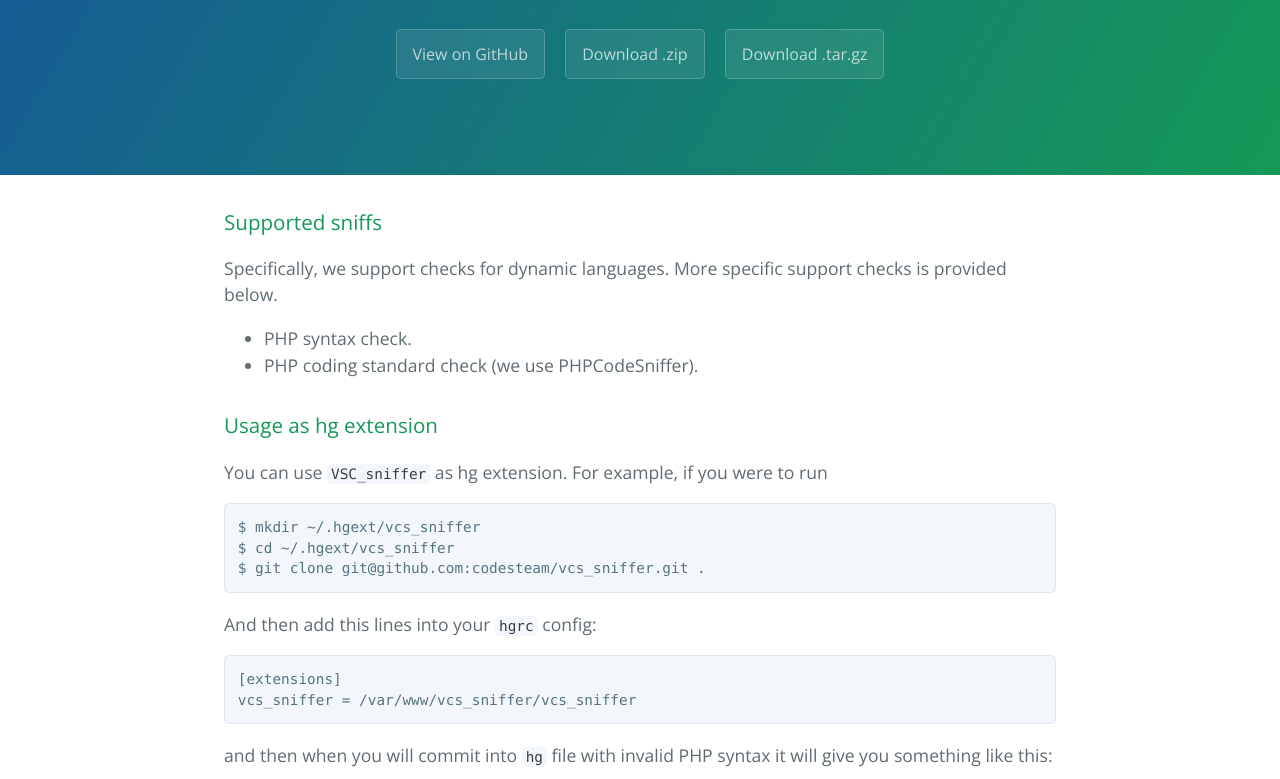
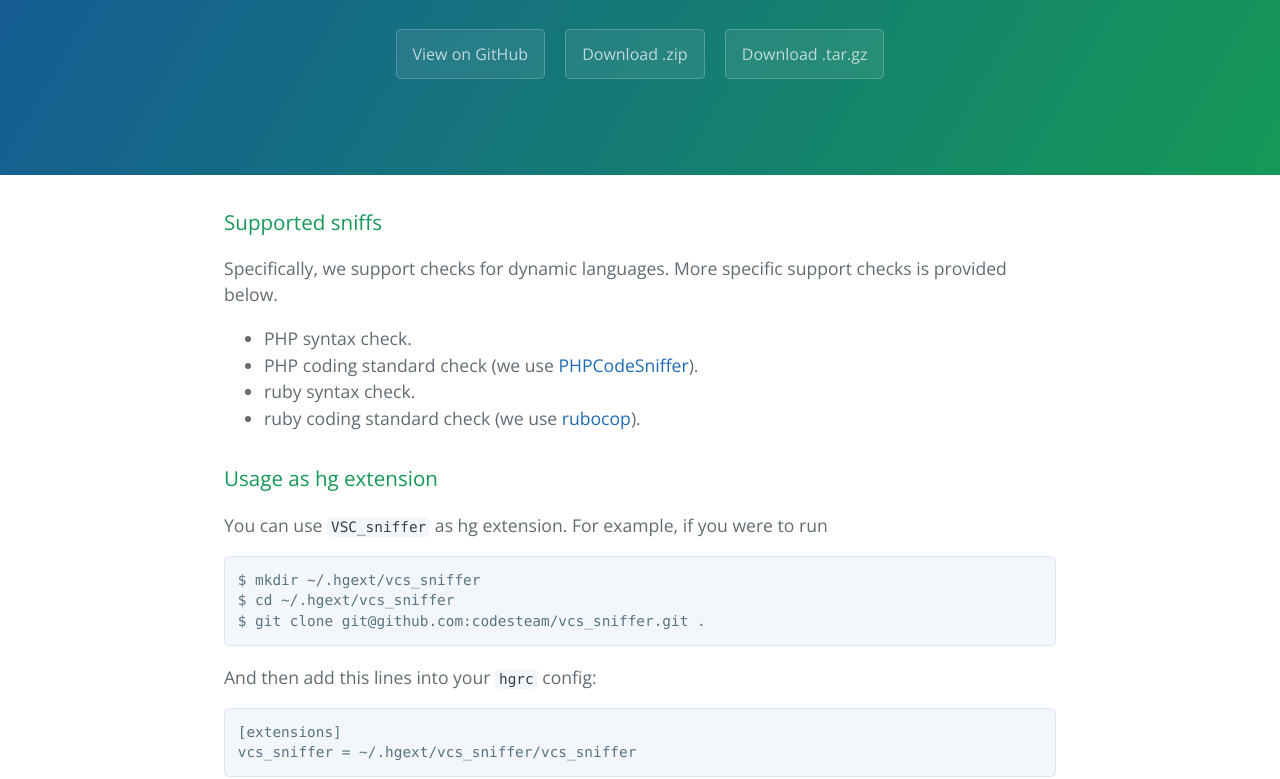
Before and after one commit to codesteam/vcs_sniffer, a plain HTML site: page index.html in a window 1280 px wide. Shown: the part 208-987 px from the top of the page. Drawn offline with nearby package versions, Linux system fonts and the light colour scheme.

```diff
--- a/index.html
+++ b/index.html
@@ -26,7 +26,9 @@
 
 <ul>
 <li>PHP syntax check.</li>
-<li>PHP coding standard check (we use PHPCodeSniffer).</li>
+<li>PHP coding standard check (we use <a href="https://github.com/squizlabs/PHP_CodeSniffer">PHPCodeSniffer</a>).</li>
+<li>ruby syntax check.</li>
+<li>ruby coding standard check (we use <a href="https://github.com/bbatsov/rubocop">rubocop</a>).</li>
 </ul>
 
 <h3>
@@ -42,7 +44,7 @@ $ git clone git@github.com:codesteam/vcs_sniffer.git .
 <p>And then add this lines into your <code>hgrc</code> config:</p>
 
 <pre><code>[extensions]
-vcs_sniffer = /var/www/vcs_sniffer/vcs_sniffer
+vcs_sniffer = ~/.hgext/vcs_sniffer/vcs_sniffer
 </code></pre>
 
 <p>and then when you will commit into <code>hg</code> file with invalid PHP syntax it will give you something like this:</p>
```
Also changed, not shown: params.json (+1 -1 lines).
